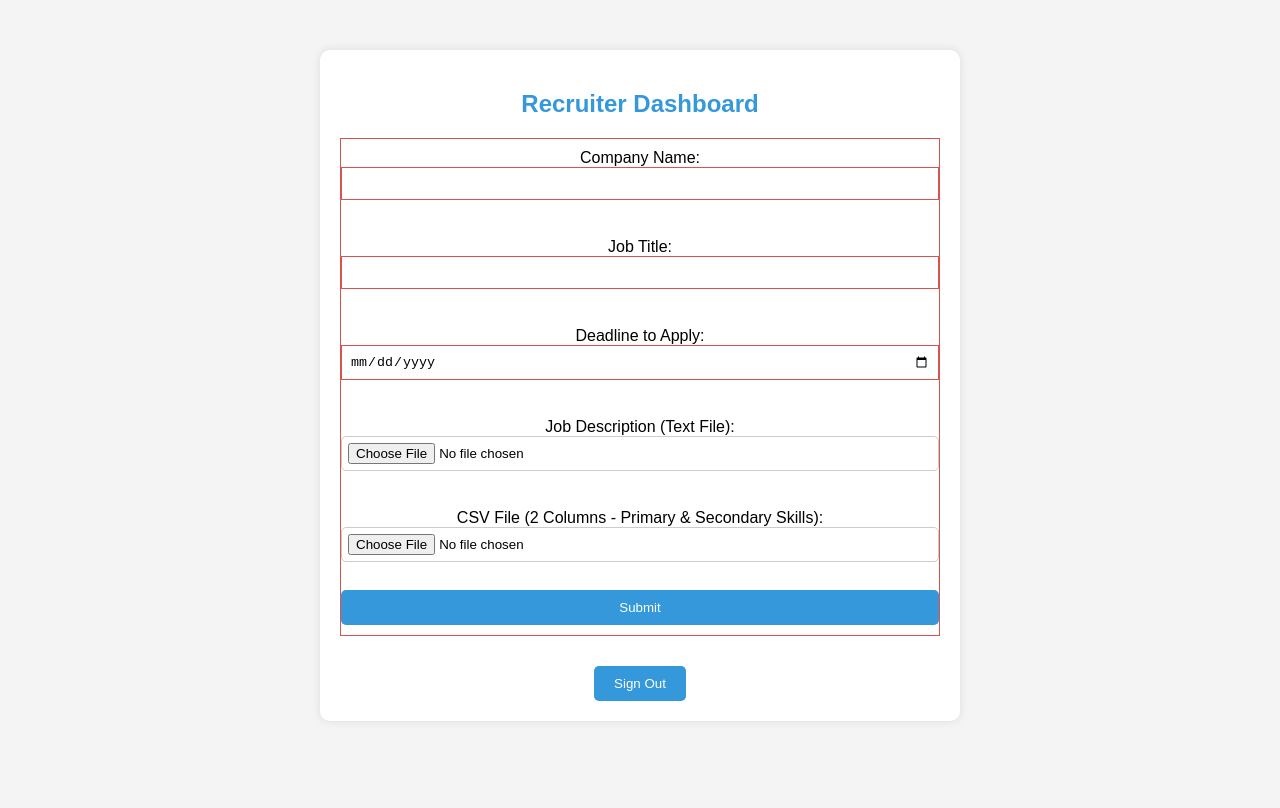
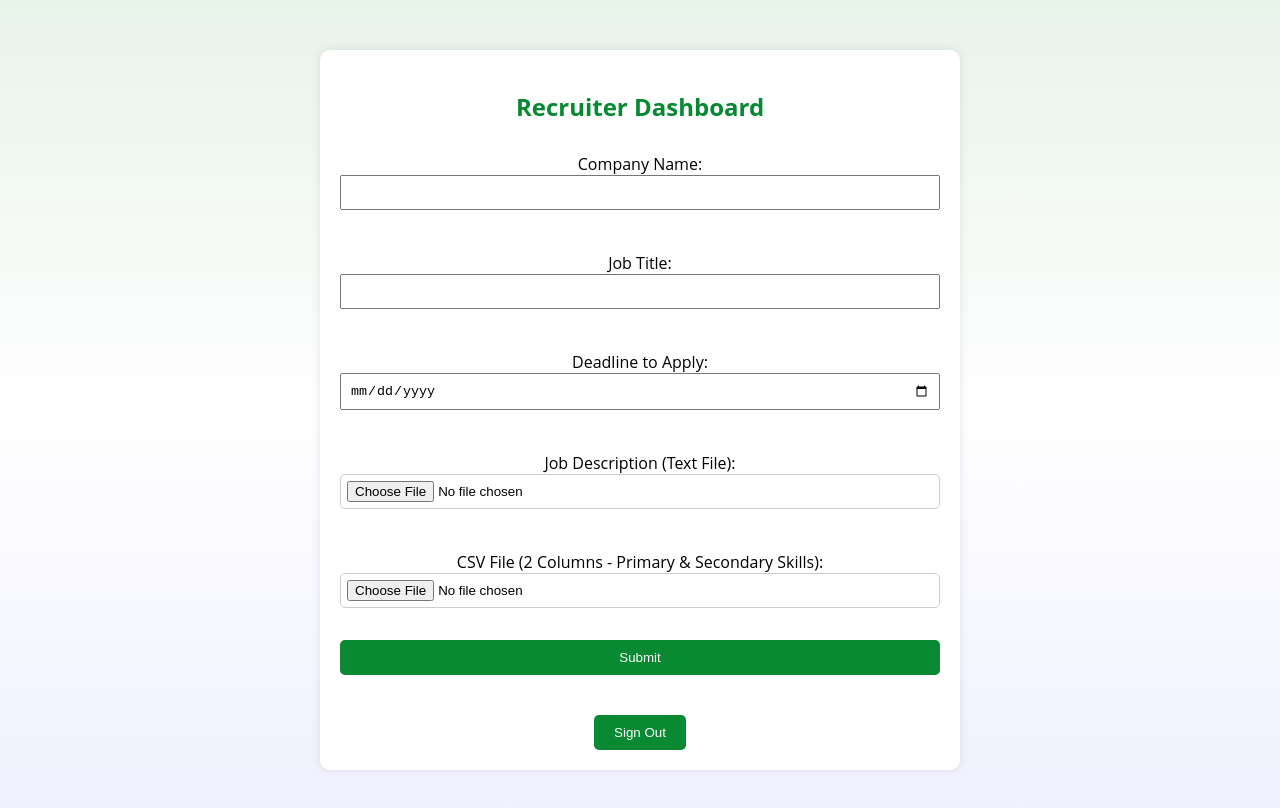
Before and after one commit to reethuthota/recruiter, a plain HTML site: page index.html in a window 1280 px wide. Drawn offline with nearby package versions, Linux system fonts and the light colour scheme.

Commit message:
Update recruiter.css

```diff
--- a/recruiter.css
+++ b/recruiter.css
@@ -1,6 +1,6 @@
 body {
-    font-family: 'Arial', sans-serif;
-    background-color: #f4f4f4;
+    font-family: 'Open Sans', sans-serif;
+    background: linear-gradient(to bottom, #E8F3EA, #FFFFFF, #F0F0FF);
     margin: 0;
     padding: 0;
 }
@@ -9,14 +9,14 @@ body {
     max-width: 600px;
     margin: 50px auto;
     padding: 20px;
-    background-color: #fff;
+    background-color: #FFFFFF;
     border-radius: 10px;
     box-shadow: 0 0 10px rgba(0, 0, 0, 0.1);
     text-align: center;
 }
 
 h2 {
-    color: #3498db;
+    color: #068932;
 }
 
 form {
@@ -38,7 +38,7 @@ input {
 }
 
 .signOut, input[type="submit"] {
-    background-color: #3498db;
+    background-color: #098931;
     color: #fff;
     padding: 10px 20px;
     border: none;
@@ -52,7 +52,7 @@ input {
 }
 
 .signOut:hover, input[type="submit"]:hover {
-    background-color: #2980b9;
+    background-color: #0a5823;
 }
 
 /* Optional: Style file input */
@@ -69,9 +69,9 @@ input[type="file"] {
     display: none;
 }
 
-:invalid {
-    border: 1px solid #d9534f;
-}
+/* :invalid {
+    border: 1px solid #070505;
+} */
 
 :invalid::before {
     display: inline;
```
